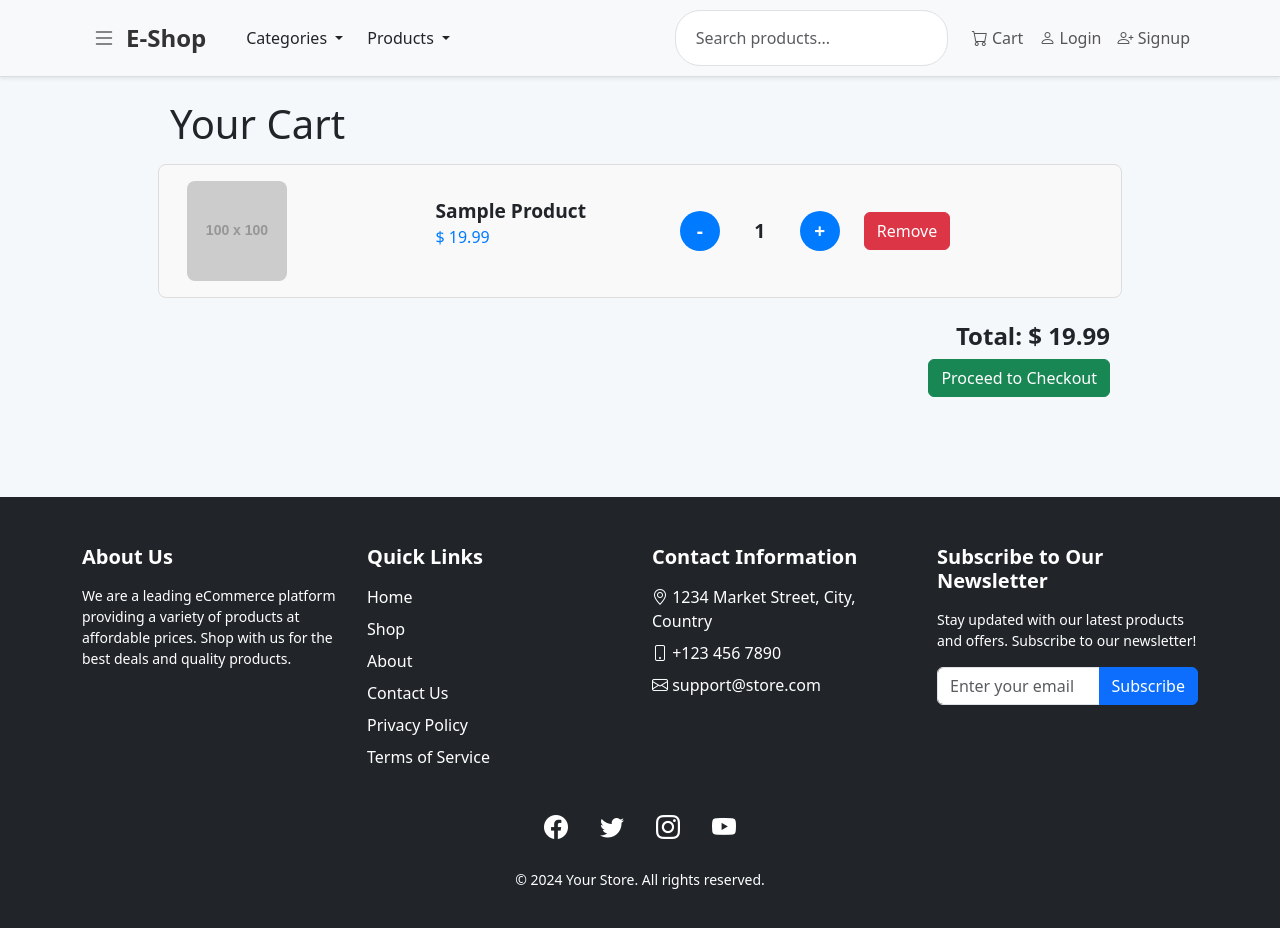
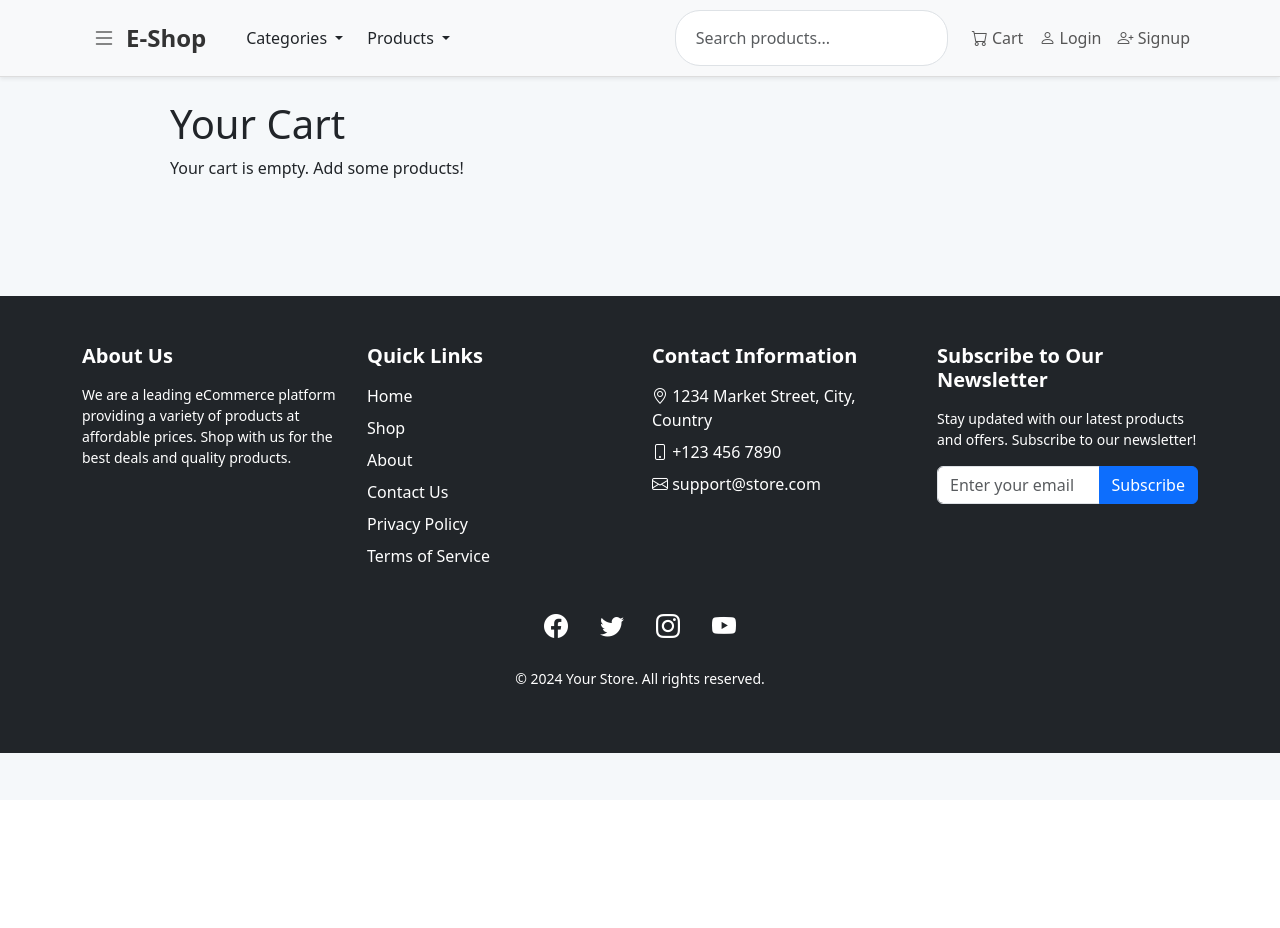
Before and after one commit to amirhamjacse/ecommerce_vuejs, a Vue app: page /cart in a window 1280 px wide. Shown: the top 928 px of the page. After the commit the page ends 800 px from the top, so only its background shows below. Built offline with nearby package versions, Linux system fonts and the light colour scheme.

Commit message:
update cart

```diff
--- a/src/router/index.js
+++ b/src/router/index.js
@@ -20,7 +20,7 @@ const router = createRouter({
     {
       path: "/products/:id",
       name: "ProductDetails",
-      component: () => import('../views/ProductDetails.vue'),
+      component: () => import('../components/ProductDetails.vue'),
       props: true,
     },
     {
--- a/src/views/Cart.vue
+++ b/src/views/Cart.vue
@@ -10,7 +10,6 @@
         :key="item.id"
         class="cart-item row align-items-center"
       >
-          <!-- Product Image -->
         <div class="col-12 col-md-3">
           <img
             :src="item.image || 'https://via.placeholder.com/100'"
@@ -18,14 +17,10 @@
             class="cart-image"
           />
         </div>
-
-          <!-- Product Info -->
         <div class="col-6 col-md-3">
           <p class="product-name">{{ item.name }}</p>
           <p class="product-price">$ {{ item.price.toFixed(2) }}</p>
         </div>
-
-          <!-- Quantity Controls on Right Side -->
         <div class="col-6 col-md-4 d-flex justify-content-center align-items-center">
           <div class="quantity-controls d-flex align-items-center">
             <button
@@ -49,10 +44,8 @@
         </div>
       </div>
 
-        <!-- Cart Total -->
       <div class="cart-total text-end mt-4">
         <h4>Total: $ {{ total.toFixed(2) }}</h4>
-          <!-- <button class="btn btn-success">Proceed to Checkout</button> -->
         <button class="btn btn-success" @click="goToCheckout">Proceed to Checkout</button>
       </div>
     </div>
@@ -64,15 +57,8 @@
   name: "Cart",
   data() {
     return {
-        cartItems: [
-          {
-            id: 1,
-            name: "Sample Product",
-            price: 19.99,
-            quantity: 1,
-            image: "https://via.placeholder.com/100",
-          },
-        ],
+      // Initialize cartItems from localStorage or empty array if none exists
+      cartItems: JSON.parse(localStorage.getItem("cart")) || [],
     };
   },
   computed: {
@@ -84,25 +70,50 @@
     },
   },
   methods: {
+    // Update cartItems in localStorage whenever the cart is modified
+    saveCart() {
+      localStorage.setItem("cart", JSON.stringify(this.cartItems));
+    },
+
     increaseQuantity(id) {
       const item = this.cartItems.find((item) => item.id === id);
-        if (item) item.quantity++;
+      if (item) {
+        item.quantity++;
+        this.saveCart(); // Save updated cart to localStorage
+      }
     },
+
     decreaseQuantity(id) {
       const item = this.cartItems.find((item) => item.id === id);
-        if (item && item.quantity > 1) item.quantity--;
+      if (item && item.quantity > 1) {
+        item.quantity--;
+        this.saveCart(); // Save updated cart to localStorage
+      }
     },
+
     removeFromCart(id) {
       this.cartItems = this.cartItems.filter((item) => item.id !== id);
+      this.saveCart(); // Save updated cart to localStorage
     },
+
     goToCheckout() {
       this.$router.push({ name: "Checkout" });
+    },
+  },
+  watch: {
+    // Watch cartItems to save to localStorage on changes
+    cartItems: {
+      handler() {
+        this.saveCart();
+      },
+      deep: true, // Ensure to watch nested changes (like quantity change)
     },
   },
 };
 </script>
 
 <style scoped>
+/* Your existing styles */
 .cart-items {
   margin-top: 1rem;
 }
```
Lines whose indentation alone changed are shown as unchanged.
